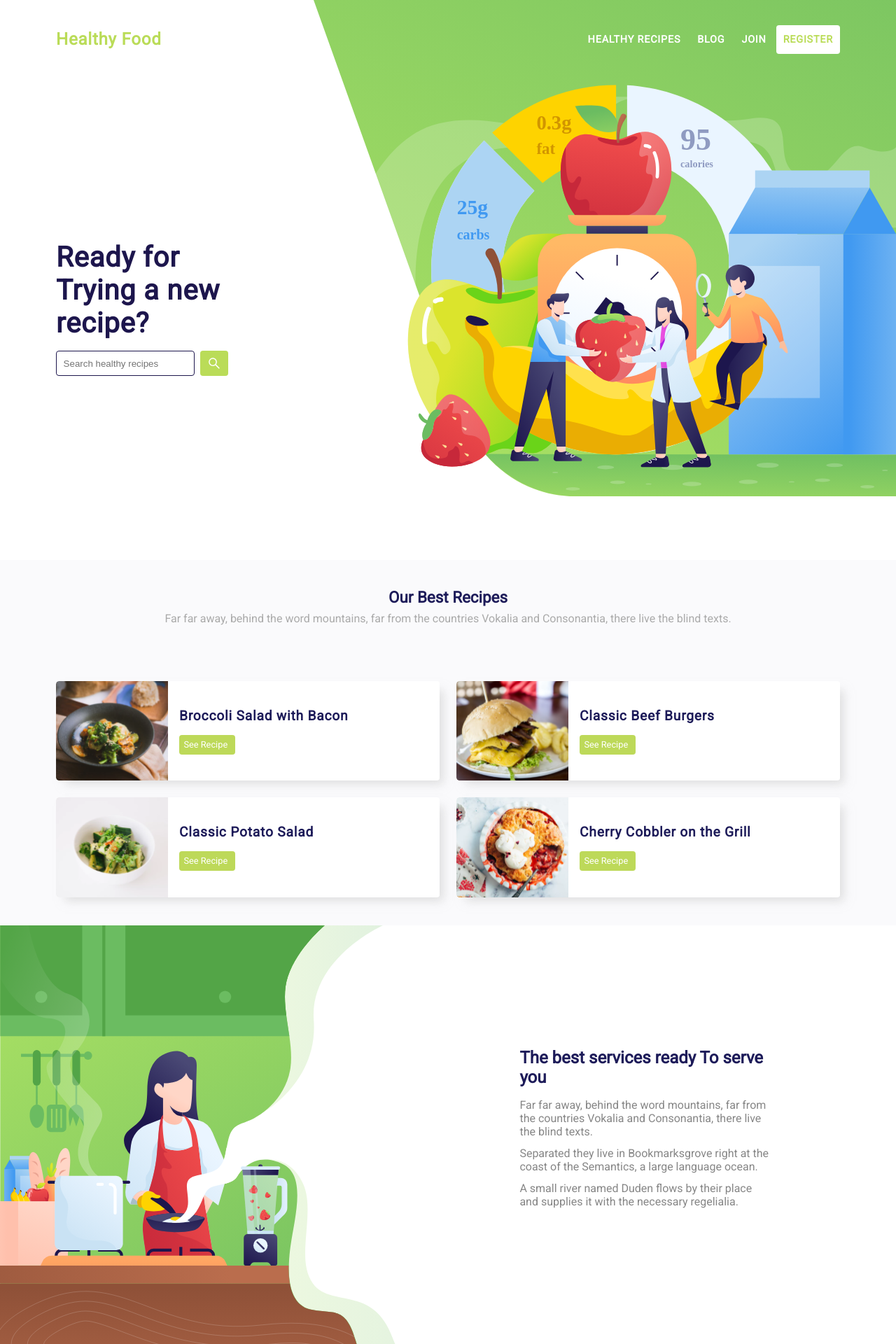
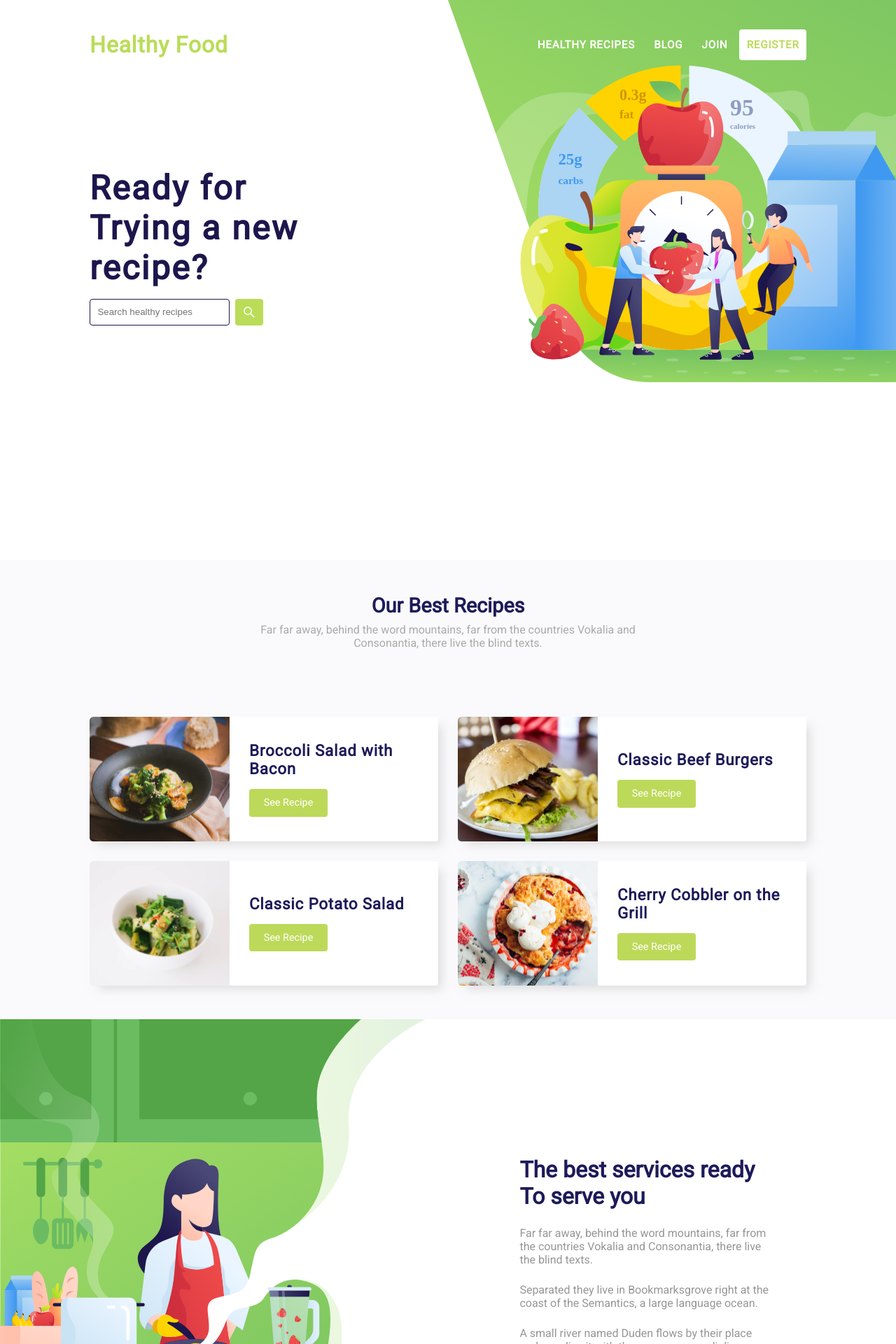
Before and after one commit to NicholasTavares/healthy_food, a React (Create React App) app: page / in a window 1280 px wide. Shown: the top 1920 px of the page at 70% size. Built offline with nearby package versions, Linux system fonts and the light colour scheme.

Commit message:
feat: add responsiveness for tab land

```diff
--- a/src/css/style.css
+++ b/src/css/style.css
@@ -9,7 +9,7 @@ html {
   font-size: 62.5%;
   font-family: "Open Sans", sans-serif;
   font-family: "Roboto", sans-serif; }
-  @media (min-width: 62em) {
+  @media (min-width: 80em) {
     html {
       font-size: 56.25%; } }
   @media (min-width: 56em) {
@@ -40,6 +40,9 @@ html {
       @media (min-width: 56em) {
         .section-home__illustration > img {
           width: 65%; } }
+      @media (min-width: 80em) {
+        .section-home__illustration > img {
+          width: 50%; } }
   .section-home__container-form {
     margin-top: 70%; }
     @media (min-width: 34.5em) {
@@ -48,6 +51,9 @@ html {
     @media (min-width: 56em) {
       .section-home__container-form {
         margin-top: 15%; } }
+    @media (min-width: 80em) {
+      .section-home__container-form {
+        margin-top: 5%; } }
     .section-home__container-form__form__title {
       color: #1d164d;
       font-weight: bold;
@@ -59,6 +65,10 @@ html {
       @media (min-width: 56em) {
         .section-home__container-form__form__title {
           font-size: 5rem; } }
+      @media (min-width: 80em) {
+        .section-home__container-form__form__title {
+          letter-spacing: 0.3rem;
+          font-size: 6rem; } }
     .section-home__container-form__form__container-text-button {
       display: flex;
       margin-top: 2rem; }
@@ -74,6 +84,9 @@ html {
         @media (min-width: 56em) {
           .section-home__container-form__form__container-text-button__input {
             padding: 1.2rem; } }
+        @media (min-width: 80em) {
+          .section-home__container-form__form__container-text-button__input {
+            padding: 1.3rem; } }
       .section-home__container-form__form__container-text-button__button {
         margin-left: 1rem;
         background-color: #badc58;
@@ -119,6 +132,9 @@ html {
       @media (min-width: 56em) {
         .section-bestRecipes__message > h2 {
           font-size: 2.8rem; } }
+      @media (min-width: 80em) {
+        .section-bestRecipes__message > h2 {
+          font-size: 3.6rem; } }
     .section-bestRecipes__message > span {
       color: #aaaaaa;
       text-align: center;
@@ -131,7 +147,11 @@ html {
           font-size: 1.5rem; } }
       @media (min-width: 56em) {
         .section-bestRecipes__message > span {
-          font-size: 2rem; } }
+          font-size: 2rem;
+          padding: 0 20rem; } }
+      @media (min-width: 80em) {
+        .section-bestRecipes__message > span {
+          padding: 0 30rem; } }
   .section-bestRecipes__recipes-container {
     display: grid;
     grid-template-rows: repeat(4, 1fr);
@@ -145,6 +165,9 @@ html {
     @media (min-width: 56em) {
       .section-bestRecipes__recipes-container {
         grid-gap: 3rem; } }
+    @media (min-width: 80em) {
+      .section-bestRecipes__recipes-container {
+        grid-gap: 3.5rem; } }
 
 .section-bestServices {
   display: flex;
@@ -170,6 +193,9 @@ html {
       @media (min-width: 56em) {
         .section-bestServices__illustration > img {
           width: 90%; } }
+      @media (min-width: 80em) {
+        .section-bestServices__illustration > img {
+          width: 100%; } }
   .section-bestServices__message {
     position: absolute;
     left: 70%;
@@ -199,14 +225,21 @@ html {
         .section-bestServices__message > h2 {
           margin-bottom: 2rem;
           font-size: 3rem; } }
+      @media (min-width: 80em) {
+        .section-bestServices__message > h2 {
+          margin-bottom: 3rem;
+          font-size: 4rem; } }
     .section-bestServices__message > span {
-      color: #868686; }
+      color: #969696; }
       .section-bestServices__message > span:not(:last-child) {
         display: inline-block;
         margin-bottom: 1rem; }
         @media (min-width: 56em) {
           .section-bestServices__message > span:not(:last-child) {
             margin-bottom: 1.5rem; } }
+        @media (min-width: 80em) {
+          .section-bestServices__message > span:not(:last-child) {
+            margin-bottom: 3rem; } }
       @media (min-width: 23.43em) {
         .section-bestServices__message > span {
           font-size: 1.1rem; } }
@@ -240,6 +273,9 @@ html {
       @media (min-width: 56em) {
         .section-blog__message > h2 {
           font-size: 3rem; } }
+      @media (min-width: 80em) {
+        .section-blog__message > h2 {
+          font-size: 3.6rem; } }
     .section-blog__message > span {
       color: #aaaaaa;
       text-align: center;
@@ -254,6 +290,10 @@ html {
       @media (min-width: 56em) {
         .section-blog__message > span {
           font-size: 2rem; } }
+      @media (min-width: 80em) {
+        .section-blog__message > span {
+          font-size: 2rem;
+          padding: 0 30rem; } }
   .section-blog__posts-container {
     display: flex;
     overflow-x: auto;
@@ -277,6 +317,9 @@ html {
       @media (min-width: 56em) {
         .section-membership__illustration > img {
           width: 60%; } }
+      @media (min-width: 80em) {
+        .section-membership__illustration > img {
+          width: 50%; } }
   @media (min-width: 34.5em) {
     .section-membership__form-container {
       position: absolute;
@@ -284,6 +327,9 @@ html {
   @media (min-width: 56em) {
     .section-membership__form-container {
       top: 40%; } }
+  @media (min-width: 80em) {
+    .section-membership__form-container {
+      top: 30%; } }
   .section-membership__form-container__form__title {
     color: #1d164d;
     font-weight: bold;
@@ -295,6 +341,9 @@ html {
     @media (min-width: 56em) {
       .section-membership__form-container__form__title {
         font-size: 3.5rem; } }
+    @media (min-width: 80em) {
+      .section-membership__form-container__form__title {
+        font-size: 4rem; } }
   .section-membership__form-container__form__container-text-button {
     display: flex;
     margin-top: 2rem; }
@@ -310,6 +359,9 @@ html {
       @media (min-width: 56em) {
         .section-membership__form-container__form__container-text-button__input {
           padding: 1.2rem; } }
+      @media (min-width: 80em) {
+        .section-membership__form-container__form__container-text-button__input {
+          padding: 1.4rem; } }
     .section-membership__form-container__form__container-text-button__button {
       margin-left: 1rem;
       background-color: #badc58;
@@ -319,15 +371,20 @@ html {
       align-items: center;
       justify-content: center;
       cursor: pointer;
-      color: white; }
+      color: white;
+      box-shadow: 0px 17px 24px 3px rgba(186, 220, 88, 0.45); }
       @media (min-width: 34.5em) {
         .section-membership__form-container__form__container-text-button__button {
-          width: 5rem;
+          width: 6rem;
           font-size: 1.5rem; } }
       @media (min-width: 56em) {
         .section-membership__form-container__form__container-text-button__button {
-          width: 5.5rem;
-          font-size: 1.8rem; } }
+          width: 7rem;
+          font-size: 1.6rem; } }
+      @media (min-width: 80em) {
+        .section-membership__form-container__form__container-text-button__button {
+          width: 8rem;
+          font-size: 1.6rem; } }
 
 .header {
   display: flex;
@@ -359,6 +416,9 @@ html {
       @media (min-width: 56em) {
         .header__logo > a {
           font-size: 3rem; } }
+      @media (min-width: 80em) {
+        .header__logo > a {
+          font-size: 4rem; } }
   .header__options {
     max-width: 70%;
     display: flex;
@@ -385,6 +445,12 @@ html {
           padding: 1.5rem 1.25rem; }
           .header__options > a:not(:last-child) {
             margin-right: 0.5rem; } }
+      @media (min-width: 80em) {
+        .header__options > a {
+          font-size: 1.9rem;
+          padding: 1.6rem 1.3rem; }
+          .header__options > a:not(:last-child) {
+            margin-right: 0.8rem; } }
       .header__options > a:last-child {
         color: #BADC58;
         background-color: white; }
@@ -406,12 +472,18 @@ html {
     @media (min-width: 56em) {
       .best-recipe-container__img {
         width: 20rem; } }
+    @media (min-width: 80em) {
+      .best-recipe-container__img {
+        width: 25rem; } }
   .best-recipe-container__title-container {
     display: flex;
     flex-direction: column;
     justify-content: center;
     flex: 1;
     padding: 0 2rem; }
+    @media (min-width: 80em) {
+      .best-recipe-container__title-container {
+        padding: 0 3.5rem; } }
     .best-recipe-container__title-container__title {
       color: #1D1B59;
       font-size: 1.5rem;
@@ -427,13 +499,17 @@ html {
         .best-recipe-container__title-container__title {
           font-size: 2.4rem;
           margin-bottom: 2rem; } }
+      @media (min-width: 80em) {
+        .best-recipe-container__title-container__title {
+          font-size: 2.8rem; } }
     .best-recipe-container__title-container__input {
       width: 7rem;
       border-radius: 0.5rem;
       background-color: #BDD959;
       color: white;
       padding: 0.8rem;
-      cursor: pointer; }
+      cursor: pointer;
+      text-align: center; }
       @media (min-width: 23.43em) {
         .best-recipe-container__title-container__input {
           font-size: 1.1rem; } }
@@ -445,6 +521,11 @@ html {
         .best-recipe-container__title-container__input {
           width: 10rem;
           font-size: 1.6rem; } }
+      @media (min-width: 80em) {
+        .best-recipe-container__title-container__input {
+          padding: 1.4rem;
+          width: 14rem;
+          font-size: 1.8rem; } }
 
 .post-container {
   display: flex;
@@ -464,6 +545,9 @@ html {
   @media (min-width: 56em) {
     .post-container {
       width: 28rem; } }
+  @media (min-width: 80em) {
+    .post-container {
+      width: 40rem; } }
   .post-container:not(:last-child) {
     margin-right: 1rem; }
     @media (min-width: 34.5em) {
@@ -479,6 +563,9 @@ html {
     @media (min-width: 56em) {
       .post-container__title-container {
         padding: 2rem; } }
+    @media (min-width: 80em) {
+      .post-container__title-container {
+        padding: 3rem; } }
     .post-container__title-container__title {
       color: #1d1b59;
       font-size: 1.2rem;
@@ -517,6 +604,11 @@ html {
           .post-container__title-container__author__photo {
             padding: 1rem;
             font-size: 1.8rem; } }
+        @media (min-width: 80em) {
+          .post-container__title-container__author__photo {
+            margin-right: 0.8rem;
+            padding: 1.2rem;
+            font-size: 2rem; } }
       .post-container__title-container__author__name {
         color: #a0a0a0; }
         @media (min-width: 23.43em) {
@@ -527,7 +619,7 @@ html {
             font-size: 1.3rem; } }
         @media (min-width: 56em) {
           .post-container__title-container__author__name {
-            font-size: 1.8rem; } }
+            font-size: 1.65rem; } }
 
 .container-arrow-right {
   display: flex;
@@ -592,6 +684,9 @@ html {
   @media (min-width: 56em) {
     .footer {
       padding: 3rem 6rem; } }
+  @media (min-width: 80em) {
+    .footer {
+      padding: 4rem 7rem; } }
   .footer__copyright {
     color: #1d164d;
     font-size: 0.9rem;
@@ -605,10 +700,13 @@ html {
     @media (min-width: 56em) {
       .footer__copyright {
         font-size: 1.5rem; } }
+    @media (min-width: 80em) {
+      .footer__copyright {
+        font-size: 1.8rem; } }
   .footer__links {
     display: flex;
     font-size: 0.85rem;
-    color: #b3b3b3; }
+    color: #aaaaaa; }
     @media (min-width: 23.43em) {
       .footer__links {
         font-size: 0.9rem; } }
@@ -618,11 +716,17 @@ html {
     @media (min-width: 56em) {
       .footer__links {
         font-size: 1.4rem; } }
+    @media (min-width: 80em) {
+      .footer__links {
+        font-size: 1.5rem; } }
     .footer__links > span {
       margin-right: 0.5rem; }
       @media (min-width: 56em) {
         .footer__links > span {
           margin-right: 1rem; } }
+      @media (min-width: 80em) {
+        .footer__links > span {
+          margin-right: 2rem; } }
 
 .container {
   padding: 2rem 1rem;
@@ -636,3 +740,6 @@ html {
   @media (min-width: 56em) {
     .container {
       padding: 5rem 10rem; } }
+  @media (min-width: 80em) {
+    .container {
+      padding: 6rem 16rem; } }
--- a/src/sass/components/_bestRecipe.scss
+++ b/src/sass/components/_bestRecipe.scss
@@ -19,6 +19,10 @@
     @include respond(tab-port){
       width: 20rem;
     }
+
+    @include respond(tab-land){
+      width: 25rem;
+    }
   }
 
   &__title-container {
@@ -27,6 +31,10 @@
     justify-content: center;
     flex: 1;
     padding: 0 2rem;
+
+    @include respond(tab-land){
+      padding: 0 3.5rem;
+    }
 
     &__title {
       color: #1D1B59;
@@ -46,6 +54,10 @@
         font-size: 2.4rem;
         margin-bottom: 2rem;
       }
+
+      @include respond(tab-land){
+        font-size: 2.8rem;
+      }
     }
 
     &__input {
@@ -55,6 +67,7 @@
       color: white;
       padding: 0.8rem;
       cursor: pointer;
+      text-align: center;
 
       @include respond(phone){
         font-size: 1.1rem;
@@ -69,6 +82,12 @@
         width: 10rem;
         font-size: 1.6rem;
       }
+
+      @include respond(tab-land){
+        padding: 1.4rem;
+        width: 14rem;
+        font-size: 1.8rem;
+      }
     }
   }
 }
--- a/src/sass/components/_footer.scss
+++ b/src/sass/components/_footer.scss
@@ -16,6 +16,10 @@
     padding: 3rem 6rem;
   }
 
+  @include respond(tab-land) {
+    padding: 4rem 7rem;
+  }
+
   &__copyright {
     color: #1d164d;
     font-size: 0.9rem;
@@ -32,12 +36,16 @@
     @include respond(tab-port) {
       font-size: 1.5rem;
     }
+
+    @include respond(tab-land) {
+      font-size: 1.8rem;
+    }
   }
 
   &__links {
     display: flex;
     font-size: 0.85rem;
-    color: #b3b3b3;
+    color: #aaaaaa;
 
     @include respond(phone) {
       font-size: 0.9rem;
@@ -51,12 +59,20 @@
       font-size: 1.4rem;
     }
 
+    @include respond(tab-land) {
+      font-size: 1.5rem;
+    }
+
     & > span {
       margin-right: 0.5rem;
 
       @include respond(tab-port) {
         margin-right: 1rem;
       }
+
+      @include respond(tab-land) {
+        margin-right: 2rem;
+      }
     }
   }
 }
--- a/src/sass/components/_header.scss
+++ b/src/sass/components/_header.scss
@@ -35,6 +35,10 @@
       @include respond(tab-port) {
         font-size: 3rem;
       }
+
+      @include respond(tab-land) {
+        font-size: 4rem;
+      }
     }
   }
 
@@ -71,6 +75,15 @@
         }
       }
 
+      @include respond(tab-land) {
+        font-size: 1.9rem;
+        padding: 1.6rem 1.3rem;
+
+        &:not(:last-child){
+          margin-right: 0.8rem;
+        }
+      }
+
       &:last-child{
         color: #BADC58;
         background-color: white;
--- a/src/sass/components/_post.scss
+++ b/src/sass/components/_post.scss
@@ -18,6 +18,10 @@
 
   @include respond(tab-port) {
     width: 28rem;
+  }
+
+  @include respond(tab-land) {
+    width: 40rem;
   }
 
   &:not(:last-child) {
@@ -41,6 +45,10 @@
 
     @include respond(tab-port) {
       padding: 2rem;
+    }
+
+    @include respond(tab-land) {
+      padding: 3rem;
     }
 
     &__title {
@@ -90,6 +98,12 @@
           padding: 1rem;
           font-size: 1.8rem;
         }
+
+        @include respond(tab-land) {
+          margin-right: 0.8rem;
+          padding: 1.2rem;
+          font-size: 2rem;
+        }
       }
 
       &__name {
@@ -104,7 +118,7 @@
         }
 
         @include respond(tab-port) {
-          font-size: 1.8rem;
+          font-size: 1.65rem;
         }
       }
     }
--- a/src/sass/containers/containerData.scss
+++ b/src/sass/containers/containerData.scss
@@ -13,4 +13,8 @@
   @include respond(tab-port) {
     padding: 5rem 10rem;
   }
+
+  @include respond(tab-land) {
+    padding: 6rem 16rem;
+  }
 }
--- a/src/sass/mixins/_mixins.scss
+++ b/src/sass/mixins/_mixins.scss
@@ -28,8 +28,8 @@
   }
 
   @if $breakpoint == tab-land {
-    // 1020px
-    @media (min-width: 62em) {
+    // 1280px
+    @media (min-width: 80em) {
       @content;
     }
   }
--- a/src/sass/sections/_bestRecipes.scss
+++ b/src/sass/sections/_bestRecipes.scss
@@ -23,6 +23,10 @@
       @include respond(tab-port) {
         font-size: 2.8rem;
       }
+
+      @include respond(tab-land) {
+        font-size: 3.6rem;
+      }
     }
 
     & > span {
@@ -40,7 +44,13 @@
 
       @include respond(tab-port) {
         font-size: 2rem;
+        padding: 0 20rem;
       }
+
+      @include respond(tab-land) {
+        padding: 0 30rem;
+      }
+
     }
   }
 
@@ -59,5 +69,9 @@
     @include respond(tab-port) {
       grid-gap: 3rem;
     }
+
+    @include respond(tab-land) {
+      grid-gap: 3.5rem;
+    }
   }
 }
--- a/src/sass/sections/_bestServices.scss
+++ b/src/sass/sections/_bestServices.scss
@@ -28,6 +28,10 @@
 
         @include respond(tab-port){
           width: 90%;
+        }
+
+        @include respond(tab-land){
+          width: 100%;
         }
       }
   }
@@ -67,10 +71,15 @@
         margin-bottom: 2rem;
         font-size: 3rem;
       }
+
+      @include respond(tab-land){
+        margin-bottom: 3rem;
+        font-size: 4rem;
+      }
     }
 
     & > span {
-      color: rgb(134, 134, 134);
+      color: rgb(150, 150, 150);
 
       &:not(:last-child) {
         display: inline-block;
@@ -78,6 +87,10 @@
 
         @include respond(tab-port){
           margin-bottom: 1.5rem;
+        }
+
+        @include respond(tab-land){
+          margin-bottom: 3rem;
         }
       }
 
--- a/src/sass/sections/_blog.scss
+++ b/src/sass/sections/_blog.scss
@@ -26,6 +26,10 @@
       @include respond(tab-port) {
         font-size: 3rem;
       }
+
+      @include respond(tab-land) {
+        font-size: 3.6rem;
+      }
     }
 
     & > span {
@@ -45,6 +49,11 @@
       @include respond(tab-port) {
         font-size: 2rem;
       }
+
+      @include respond(tab-land) {
+        font-size: 2rem;
+        padding: 0 30rem;
+      }
     }
   }
 
--- a/src/sass/sections/_home.scss
+++ b/src/sass/sections/_home.scss
@@ -24,6 +24,10 @@
         width: 65%;
       }
 
+      @include respond(tab-land) {
+        width: 50%;
+      }
+
     }
   }
 
@@ -36,6 +40,10 @@
 
     @include respond(tab-port) {
       margin-top: 15%;
+    }
+
+    @include respond(tab-land) {
+      margin-top: 5%;
     }
 
     &__form {
@@ -51,6 +59,11 @@
 
         @include respond(tab-port) {
           font-size: 5rem;
+        }
+
+        @include respond(tab-land) {
+          letter-spacing: 0.3rem;
+          font-size: 6rem;
         }
       }
 
@@ -71,6 +84,10 @@
 
           @include respond(tab-port) {
             padding: 1.2rem;
+          }
+
+          @include respond(tab-land) {
+            padding: 1.3rem;
           }
         }
 
--- a/src/sass/sections/_membership.scss
+++ b/src/sass/sections/_membership.scss
@@ -17,6 +17,10 @@
       @include respond(tab-port) {
         width: 60%;
       }
+
+      @include respond(tab-land) {
+        width: 50%;
+      }
     }
   }
 
@@ -28,6 +32,10 @@
 
     @include respond(tab-port) {
       top: 40%;
+    }
+
+    @include respond(tab-land) {
+      top: 30%;
     }
 
     &__form {
@@ -43,6 +51,10 @@
 
         @include respond(tab-port) {
           font-size: 3.5rem;
+        }
+
+        @include respond(tab-land) {
+          font-size: 4rem;
         }
       }
 
@@ -64,6 +76,10 @@
           @include respond(tab-port) {
             padding: 1.2rem;
           }
+
+          @include respond(tab-land) {
+            padding: 1.4rem;
+          }
         }
 
         &__button {
@@ -76,15 +92,21 @@
           justify-content: center;
           cursor: pointer;
           color: white;
+          box-shadow: 0px 17px 24px 3px rgba(186,220,88,0.45);
 
           @include respond(tab-small) {
-            width: 5rem;
+            width: 6rem;
             font-size: 1.5rem;
           }
 
           @include respond(tab-port) {
-            width: 5.5rem;
-            font-size: 1.8rem;
+            width: 7rem;
+            font-size: 1.6rem;
+          }
+
+          @include respond(tab-land) {
+            width: 8rem;
+            font-size: 1.6rem;
           }
         }
       }
```
